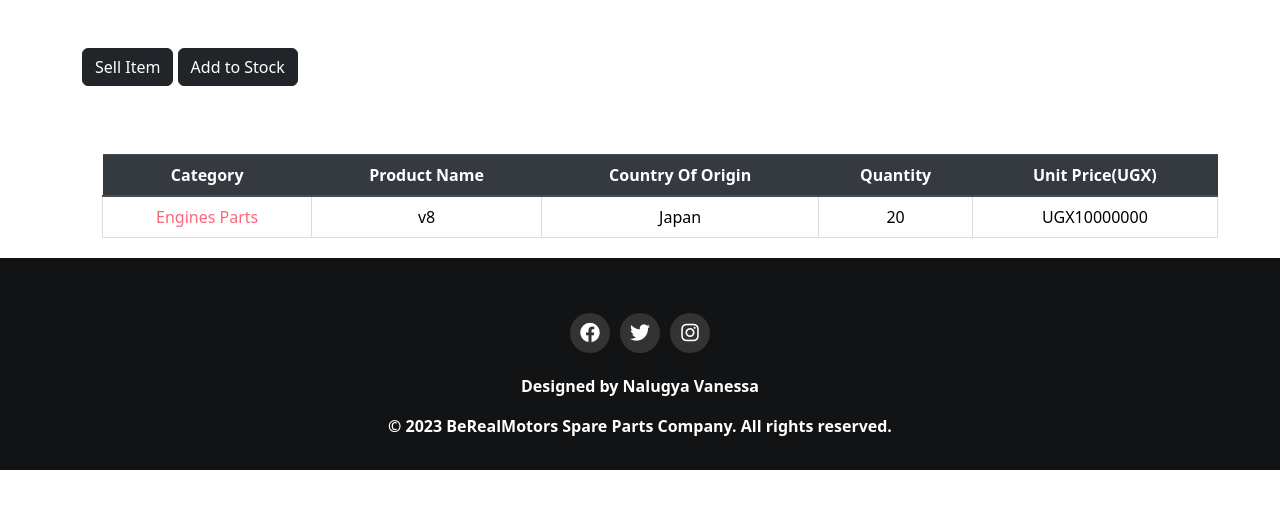
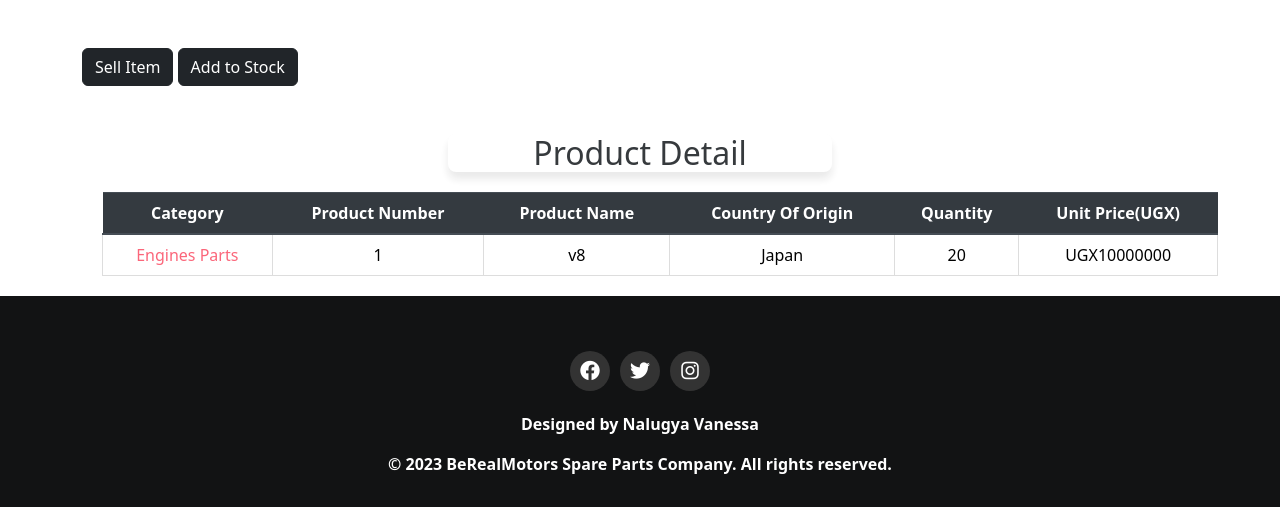
Before and after one commit to Nalugya31/bereal, a Django app: page /home/1 in a window 1280 px wide. Shown: the part 77-584 px from the top of the page. Run offline with Django 3.2, Linux system fonts and the light colour scheme; a user stored in the database is signed in; data comes from the database, SQL or seed files in the repository; both versions use the stored data as it was after the commit; some libraries are stand-ins or nearby versions.

Commit message:
I added some cards to my headings

```diff
--- a/sparepart/berealapp/static/css/main.css
+++ b/sparepart/berealapp/static/css/main.css
@@ -356,3 +356,18 @@ form {
 #ttt:hover{
 color:#FB667A;
 }
+
+.card-header{
+  border: 1px  #333; /* Add a 2px solid border with color #333 */
+  opacity:90%;
+  width: 87%;
+  text-align: center;
+  box-shadow: 0 7px 10px rgba(0, 0, 0, 0.1);
+  border-radius: 8px;
+  width:30%;
+  margin: 0 auto;
+  background-color: aliceblue;
+  text-align: center;
+
+
+}
--- a/sparepart/templates/project/add_to_stock.html
+++ b/sparepart/templates/project/add_to_stock.html
@@ -7,6 +7,7 @@
 
 <div class="container">
   <form method="POST" action="">
+
     <h1 class="text-center
     " style="color:black; margin-left: 20px;" >ADD TO STOCK FORM</h1>
     <div class="card" style="opacity: 90%;width: 100%;margin-left: 20px; background-color: aliceblue;" >
--- a/sparepart/templates/project/home.html
+++ b/sparepart/templates/project/home.html
@@ -3,7 +3,9 @@
 <div class="project-container">
     <div class="container">
 
+        <div class="card-header" style="width:50%;margin: 0 auto; background-color: white;">
             <h1 class="text-center" style="color: #050a0b;">Search for Products</h1>
+        </div>
 
         <br>
         <div class="card" style="width: 70%; height: 80px; margin-left: 150px;">
@@ -19,7 +21,10 @@
         <br>
 
         <div class="table-container">
+            <div class="card-header" style="width:80%; margin: 0 auto; background-color:white;">
                 <h1 class="text-center" style="color: rgb(5, 10, 11); padding-top: 20px;">PRODUCTS IN STOCK</h1>
+            </div>
+        </div>
         <table class="table">
             <thead class="thead-dark">
                 <tr>
--- a/sparepart/templates/project/issue_item.html
+++ b/sparepart/templates/project/issue_item.html
@@ -6,9 +6,11 @@
 <div class="back-container">
 
     <form method="POST" action="">
-        <h1 class="text-center" style="color: black;">SALES FORM</h1>
+         <div class="card-header" style="width: 76%; background-color: white; margin:0 auto;">
+            <h1 class="text-center" style="color: black;">SALES FORM</h1>
+         </div>
         <br />
-        <div class="card" style="opacity: 90%; background-color: aliceblue;width: 100%;margin-left: 40px;">
+        <div class="card" style="opacity: 90%; background-color: aliceblue;width: 100%;margin:0 auto;">
             <div class="card-body">
 
                 {% csrf_token %}
--- a/sparepart/templates/project/product_detail.html
+++ b/sparepart/templates/project/product_detail.html
@@ -7,11 +7,16 @@
 </div>
 
 <br></br>
+<div class="card-header" style="background-color: white;" >
+  <h2>Product Detail</h2>
+</div>
 <div class = "container">
+
   <table class="table">
     <thead class="thead-dark">
       <tr>
         <th scope="col" >Category</th>
+        <th scope="col">Product Number</th>
         <th scope="col">Product Name</th>
         <th scope="col">Country Of Origin</th>
         <th scope="col">Quantity</th>
@@ -21,6 +26,7 @@
     <tbody>
       <tr>
         <td style="color:#FB667A;">{{product.Category_name}}</td>
+        <td>{{product.id}}</td>
         <td>{{product.product_name}}</td>
         <td>{{product.country_of_origin}}</td>
         <td>{{product.total_quantity}}</td>
--- a/sparepart/templates/project/receipt_detail.html
+++ b/sparepart/templates/project/receipt_detail.html
@@ -9,7 +9,7 @@
             <div class="card">
 
 
-                <div class="card-header">
+                <div class="card-header" style="width:100%;">
                 <table style="width: 100%; border-collapse: collapse;">
                     <tr>
                         <td style="vertical-align: top;">
```
Also changed, not shown: sparepart/berealapp/views.py (+2 -10 lines), sparepart/templates/project/all_sales.html (+7 -4 lines), sparepart/db.sqlite3. Lines whose indentation alone changed are shown as unchanged.
